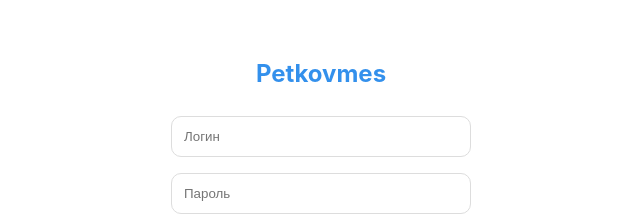
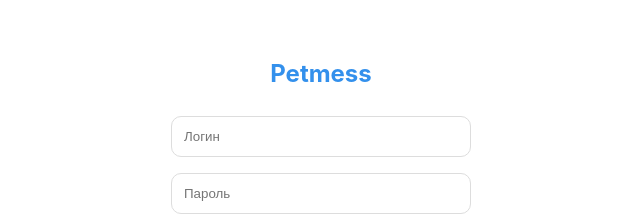
Before and after one commit to SashaPetkov/petkovmes, a website: page index.html in a window 1280 px wide. Shown: the part 250-469 px from the top of the page, 319-959 px from the left. Drawn offline with Linux system fonts and the light colour scheme.

Commit message:
index.html

```diff
--- a/index.html
+++ b/index.html
@@ -3,7 +3,7 @@
 <head>
     <meta charset="UTF-8">
     <meta name="viewport" content="width=device-width, initial-scale=1.0, maximum-scale=1.0, user-scalable=no">
-    <title>Petkovmes Ultimate+</title>
+    <title>Petmess</title>
     <script src="https://www.gstatic.com/firebasejs/9.22.1/firebase-app-compat.js"></script>
     <script src="https://www.gstatic.com/firebasejs/9.22.1/firebase-database-compat.js"></script>
     <style>
@@ -61,7 +61,7 @@
 
 <div id="auth-screen">
     <div class="auth-card">
-        <h2 style="color: var(--tg-accent);">Petkovmes</h2>
+        <h2 style="color: var(--tg-accent);">Petmess</h2>
         <input type="text" id="auth-user" placeholder="Логин">
         <input type="password" id="auth-pass" placeholder="Пароль">
         <button onclick="login()">ВОЙТИ</button>
```
